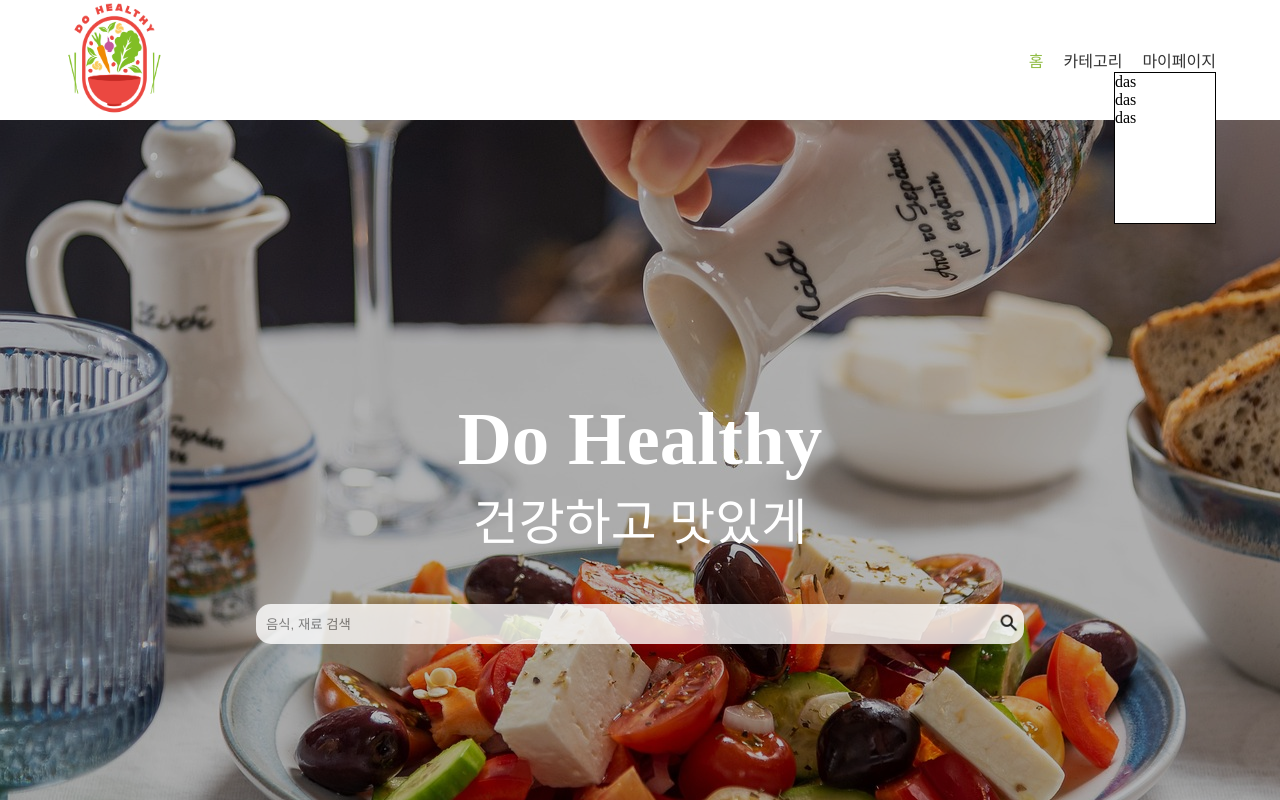
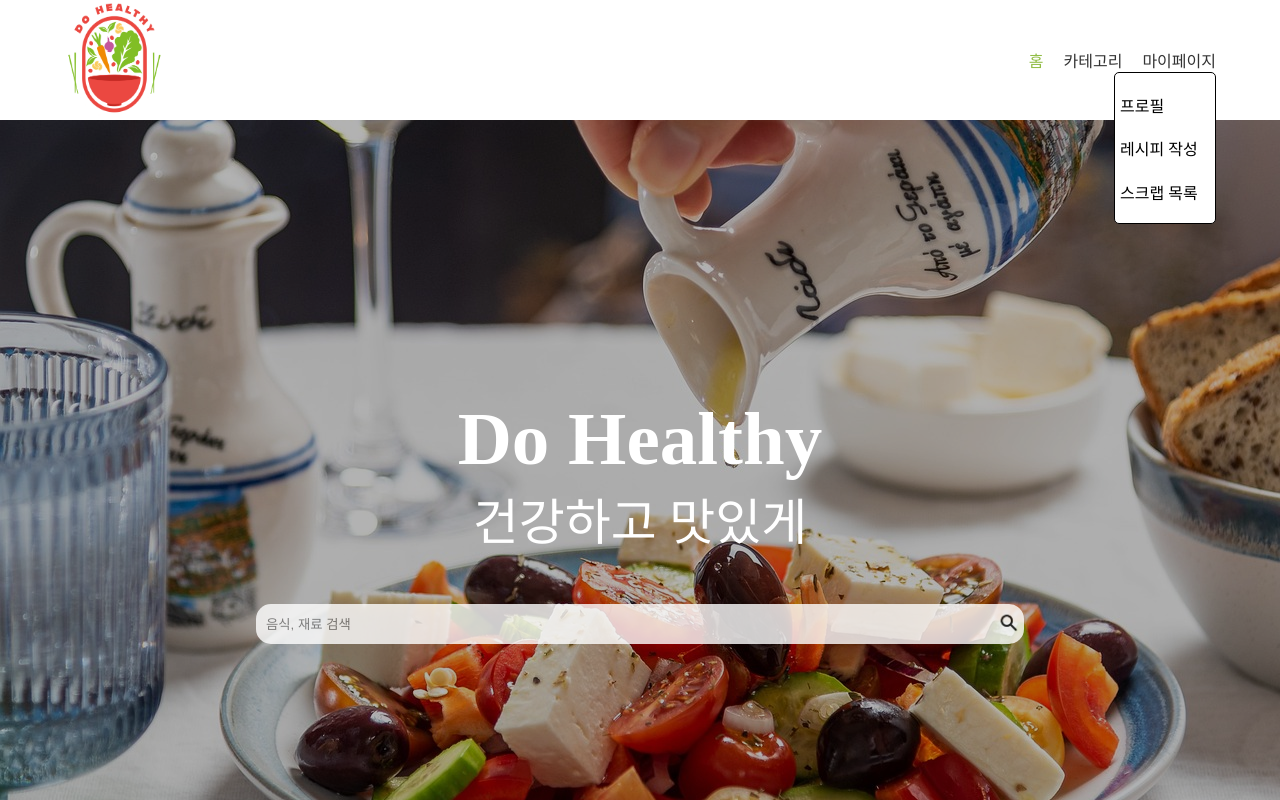
Before and after one commit to Gandong-friendly/Front-End, a Next.js app: page / in a window 1280 px wide. Both pictures are taken after a click on the element "마이페이지". Shown: the top 800 px of the page. Built offline with nearby package versions, Linux system fonts and the light colour scheme.

Commit message:
feat: add user's modal

```diff
--- a/components/NavBar.module.scss
+++ b/components/NavBar.module.scss
@@ -28,16 +28,33 @@
 }
 
 // 드롭 다운
-.dropdown{
+.dropdown {
   position: absolute;
   right: 5%;
   width: 100px;
   height: 150px;
+  border-radius: 5px;
   background-color: white;
   border: 1px solid black;
   transition: all 0.5s ease-in-out;
+
+  display: flex;
+  flex-direction: column;
+  align-items: flex-start;
+  justify-content: space-evenly;
 }
-.dropdownContent:hover{
+
+.dropdownContent,
+.dropdown a {
+  margin-left: 5px;
+  font-weight: 400;
+  cursor: pointer;
+  text-decoration: none;
+  color: black;
+}
+
+.dropdownContent:hover,
+.dropdown a:hover {
   transition: all 0.2s ease-in-out;
-  color: lightcoral;
+  color: rgba(252, 60, 70);
 }
--- a/components/NavBar.tsx
+++ b/components/NavBar.tsx
@@ -1,4 +1,5 @@
-import React, { useState } from 'react';
+'use client';
+import React, { useState, useEffect, useRef } from 'react';
 import styles from './NavBar.module.scss';
 import Image from 'next/image';
 import dohealthy from '/public/dummy/DoHealthy.png';
@@ -7,8 +8,22 @@ import { usePathname } from 'next/navigation';
 
 export default function NavBar() {
   const pathname = usePathname();
+  const [isCheck, setIsCheck] = useState<boolean>(false);
+  const dropdownRef = useRef<HTMLDivElement>(null);
 
-  const [isCheck, setIsCheck] = useState<boolean>(false);
+  useEffect(() => {
+    const handleOutsideClick = (event: MouseEvent) => {
+      if (dropdownRef.current && !dropdownRef.current.contains(event.target as Node)) {
+        setIsCheck(false);
+      }
+    };
+
+    document.addEventListener('mousedown', handleOutsideClick);
+
+    return () => {
+      document.removeEventListener('mousedown', handleOutsideClick);
+    };
+  }, []);
 
   return (
     <header className={styles.header}>
@@ -23,13 +38,15 @@ export default function NavBar() {
         <Link href='/ingredients' className={pathname === '/ingredients' ? styles.currentPath : ''}>카테고리</Link>
         <span
           className={`${styles.navLink} ${pathname === '/mypage' ? styles.currentPath : ''}`}
-          onClick={() => { setIsCheck(!isCheck) }}
-        >마이페이지</span>
+          onClick={() => setIsCheck(!isCheck)}
+        >
+          마이페이지
+        </span>
         {isCheck && (
-          <div className={styles.dropdown}>
-            <p className={styles.dropdownContent}>das</p>
-            <p className={styles.dropdownContent}>das</p>
-            <p className={styles.dropdownContent}>das</p>
+          <div ref={dropdownRef} className={styles.dropdown}>
+            <p className={styles.dropdownContent}>프로필</p>
+            <Link href='/recipe/write' className={styles.dropdownContent}>레시피 작성</Link>
+            <p className={styles.dropdownContent}>스크랩 목록</p>
           </div>
         )}
       </div>
```
